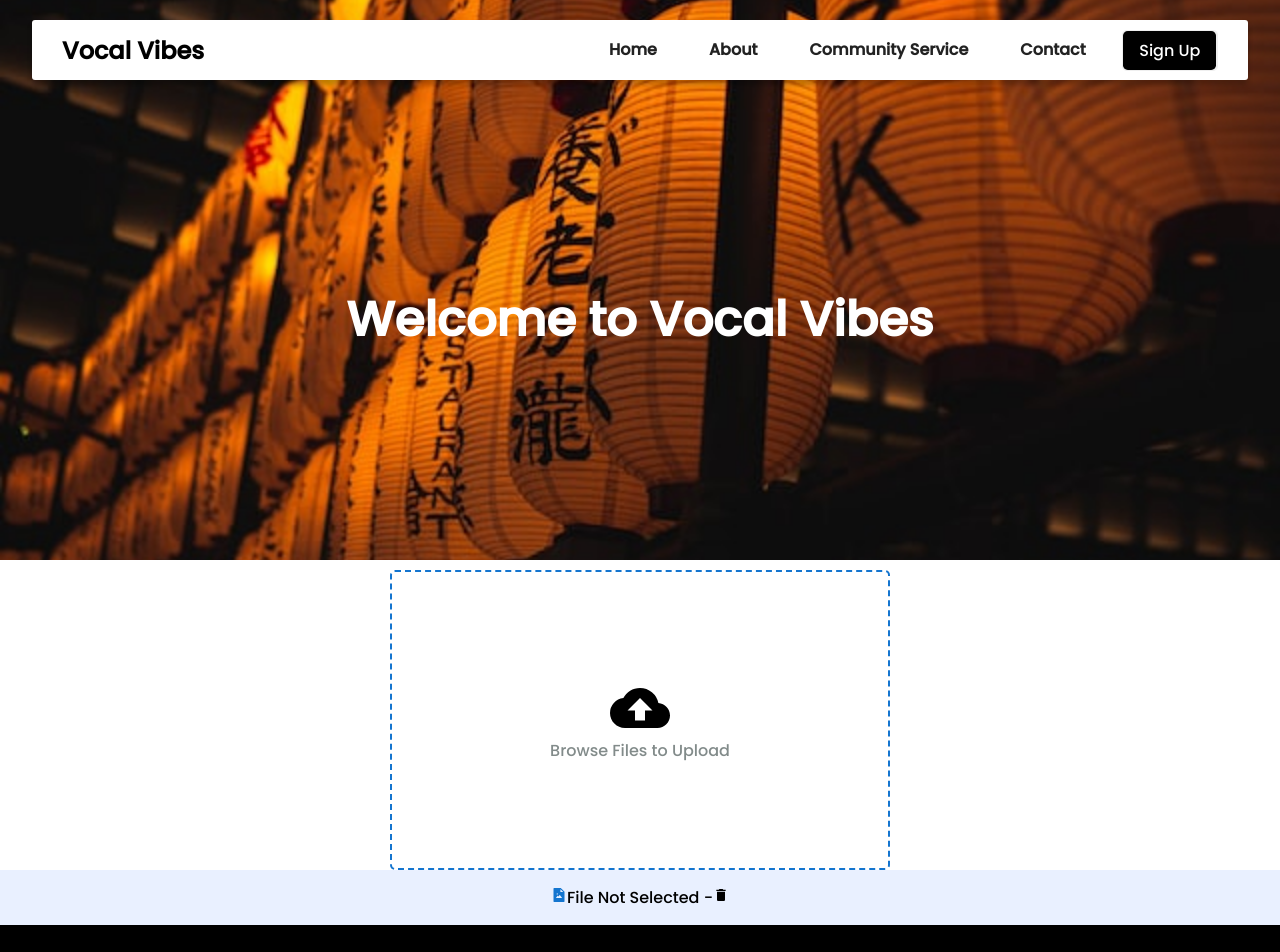
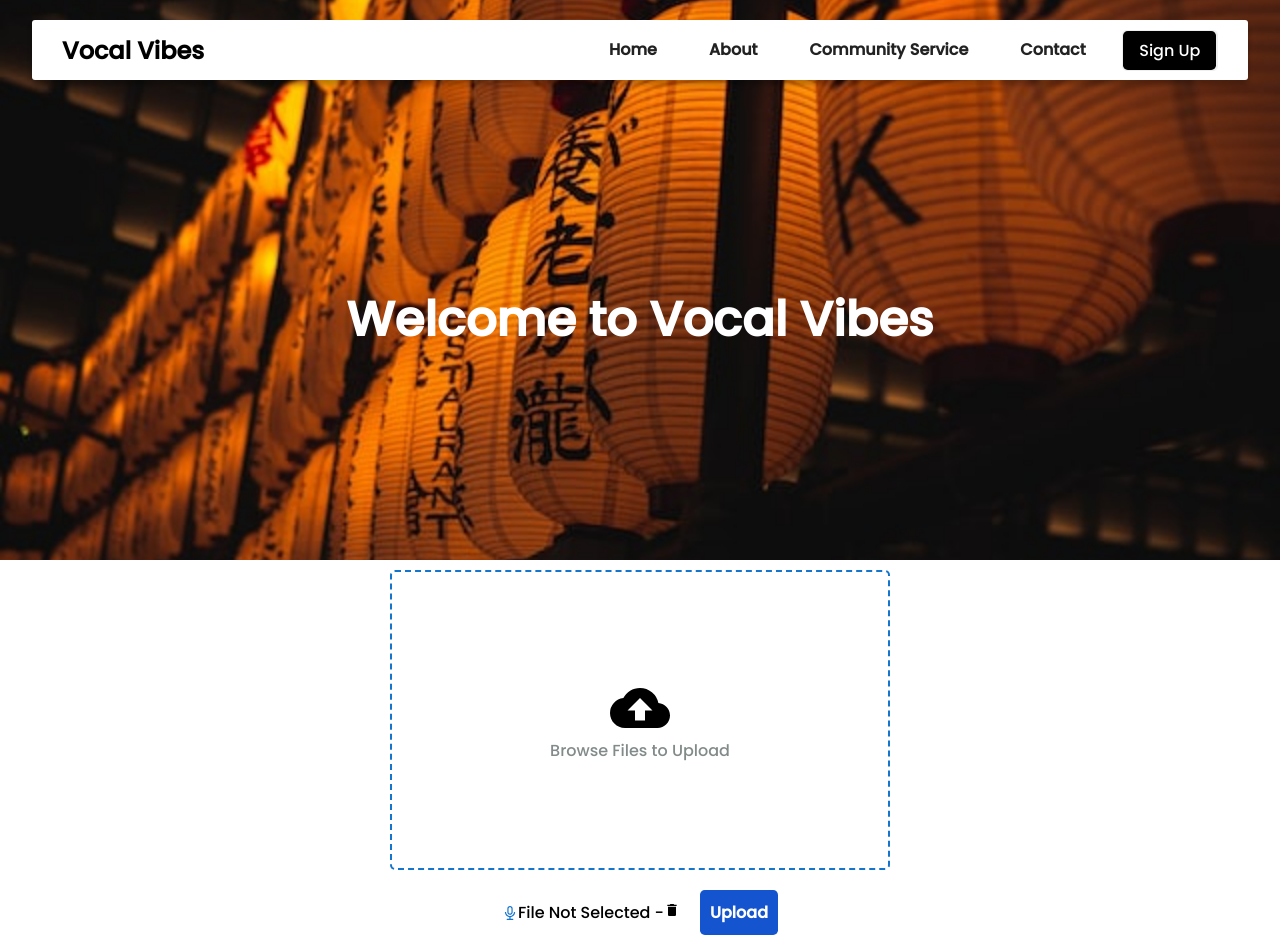
Before and after one commit to Vyankatesh-2108/vocal-vibes, a React (Create React App) app: page /pred in a window 1280 px wide. Shown: the top 952 px of the page. Built offline with nearby package versions, Linux system fonts and the light colour scheme.

Commit message:
modified

```diff
--- a/src/components/AboutUsStyles.css
+++ b/src/components/AboutUsStyles.css
@@ -1,6 +1,6 @@
 .about-container{
     margin: 4rem 6rem;
-    text-align: start;
+    text-align: justify;
 }
 
 .about-container h1{
@@ -9,6 +9,7 @@
 
 .about-container p{
     padding-bottom: 2rem;
+
 }
 
 @media screen and (max-width: 850px) {
--- a/src/components/DetailsStyles.css
+++ b/src/components/DetailsStyles.css
@@ -28,7 +28,7 @@
 
 .des-text{
     width: 45%;
-    text-align: start;
+    text-align: justify;
     font-size: 1.1rem;
 }
 
--- a/src/components/Predict/Predict.js
+++ b/src/components/Predict/Predict.js
@@ -1,52 +1,81 @@
-import {useState} from 'react'
-import './PredictStyle.css'
-import {MdCloudUpload, MdDelete} from 'react-icons/md'
-import {AiFillFileImage} from 'react-icons/ai'
+import { useState } from 'react';
+import ReactPlayer from 'react-player';
+import './PredictStyle.css';
+import { MdCloudUpload, MdDelete } from 'react-icons/md';
+import { AiOutlineAudio } from "react-icons/ai";
 
 const Predict = () => {
-    const [audio, setAudio] = useState(null)
-    const [fileName, setFileName] = useState("File Not Selected")
+  const [audio, setAudio] = useState(null);
+  const [fileName, setFileName] = useState('File Not Selected');
+
+  const handleUploadClick = () => {
+    const inputField = document.querySelector('.input-field');
+    const files = inputField.files;
+
+    if (files[0]) {
+      const audioUrl = URL.createObjectURL(files[0]);
+      setFileName(files[0].name);
+      setAudio(audioUrl);
+    }
+  };
+
   return (
     <>
       <main>
-            <form className='form-pred'
-            onClick={() => document.querySelector(".input-field").click()}
+        <form
+          className='form-pred'
+          onClick={() => document.querySelector('.input-field').click()}
         >
-                <input type='file' accept='audio/*' className='input-field' hidden
-                onChange={({target:{files}}) => {
-                    files[0] && setFileName(files[0].name)
-                    // if(files){
-                    //     setAudio(URL.createObjectURL(files[0]))
-                    // }
-                }}/>
+          <input
+            type='file'
+            accept='audio/*'
+            className='input-field'
+            hidden
+            onChange={({ target: { files } }) => {
+              files[0] && setFileName(files[0].name);
+            }}
+          />
 
-                {audio ?
-                <img src={audio} width={150} height={150} alt={fileName}></img>
-                :
+          {audio ? (
+            <ReactPlayer
+              url={audio}
+              controls
+              width={300}
+              height={50}
+              playing={false}
+            />
+          ) : (
             <>
-                    <MdCloudUpload color='#145cf' size={60}/>
+              <MdCloudUpload color='#145cf' size={60} />
               <p>Browse Files to Upload</p>
             </>
-                }
+          )}
         </form>
 
+      </main>
 
-
-        </main>
+      {/* Side-by-side section and upload button below the form */}
+      <div className='container'>
         <section className='uploaded-row'>
-         <AiFillFileImage color='#1475cf'/>
+          <AiOutlineAudio color='#1475cf' />
           <span className='upload-content'>
             {fileName} -
             <MdDelete
-            onClick={()=>{
-                setFileName("File Not Selected")
-                setAudio(null)
+              onClick={() => {
+                setFileName('File Not Selected');
+                setAudio(null);
               }}
             />
+
           </span>
         </section>
+        <button onClick={handleUploadClick} className='upload-button'>
+          Upload
+        </button>
+
+      </div>
     </>
   );
-}
+};
 
-export default Predict
+export default Predict;
--- a/src/components/Predict/PredictStyle.css
+++ b/src/components/Predict/PredictStyle.css
@@ -19,12 +19,49 @@ main{
     border-radius: 5px;
 }
 
-.uploaded-row{
-    /* margin: 10px 0;
-    display: flex; */
-    justify-content: space-between;
+/* .uploaded-row{
+     margin: 10px 0;
+    display: flex;
+ justify-content: space-between;
     align-items: center;
     padding: 15px 20px;
-    /* border-radius: 5px; */
+    border-radius: 5px;
     background-color: #e9f0ff;
 }
+
+
+.upload-button {
+  display: block;
+  } */
+
+  .container {
+    display: flex;
+    /* justify-content: space-between; */
+    align-items: center;
+    justify-content: center;
+    margin: 20px; /* Adjust as needed */
+    /* margin-left: 420px;
+    margin-right: 420px; */
+  }
+
+  .upload-button {
+    /* Add styles for the upload button */
+    padding: 10px;
+    background-color: #1455cf;
+    color: white;
+    display: block;
+    border: none;
+    cursor: pointer;
+    margin-left: 10px; /* Adjust the space between the sections and the button */
+  }
+
+  .uploaded-row {
+    display: flex;
+    align-items: center;
+
+  }
+
+  .upload-content {
+    margin-right: 10px; /* Adjust the space between the icon and the text */
+
+  }
--- a/src/components/ServicesStyle.css
+++ b/src/components/ServicesStyle.css
@@ -1,30 +1,6 @@
-/* p{
-    color: #828b8a;
-}
-
-header{
-    max-width: 1200px;
-    margin: 40px auto;
-    border-bottom: 1px solid #bbc7c7;
-}
-
-.grid-container{
-    display: grid;
-    grid-template-columns: 1fr 1fr 1fr;
-    gap: 60px;
-    max-width: 1200px;
-    margin: 20px auto;
-}
-
-article.featured{
-    grid-column: span 3;
-    display: grid;
-    grid-template-columns: 1fr 1fr;
-    gap: 10px;
-} */
-/* App.css */
 p{
     color: #828b8a;
+    align-items: justify;
 }
 
 header{
@@ -45,6 +21,7 @@ header{
     justify-content: center;
     margin-top: 20px;
     margin-bottom: 10px;
+
   }
 
 
```
Also changed, not shown: src/components/ServicesData.js (deleted). Lines whose indentation alone changed are shown as unchanged.
